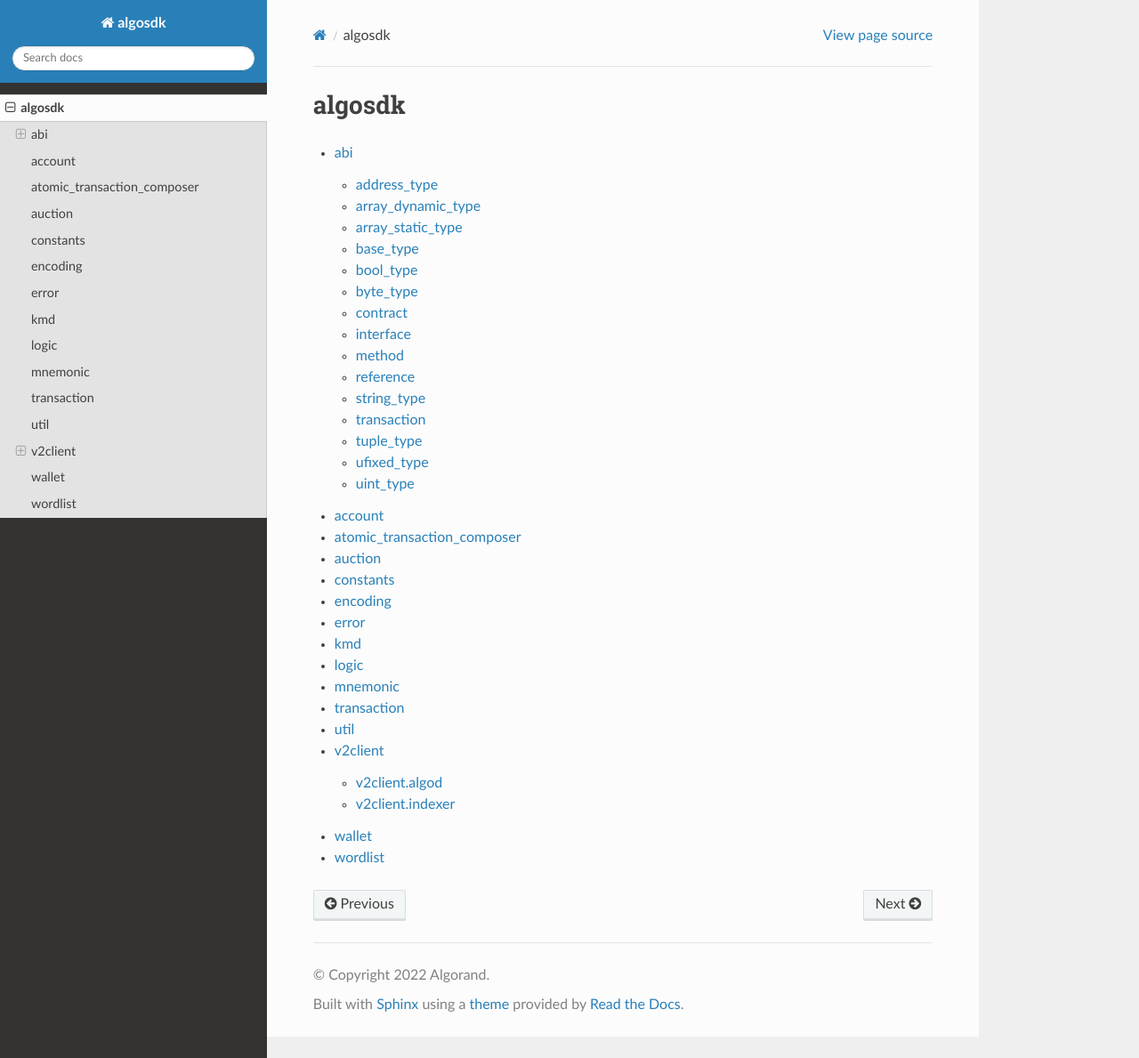
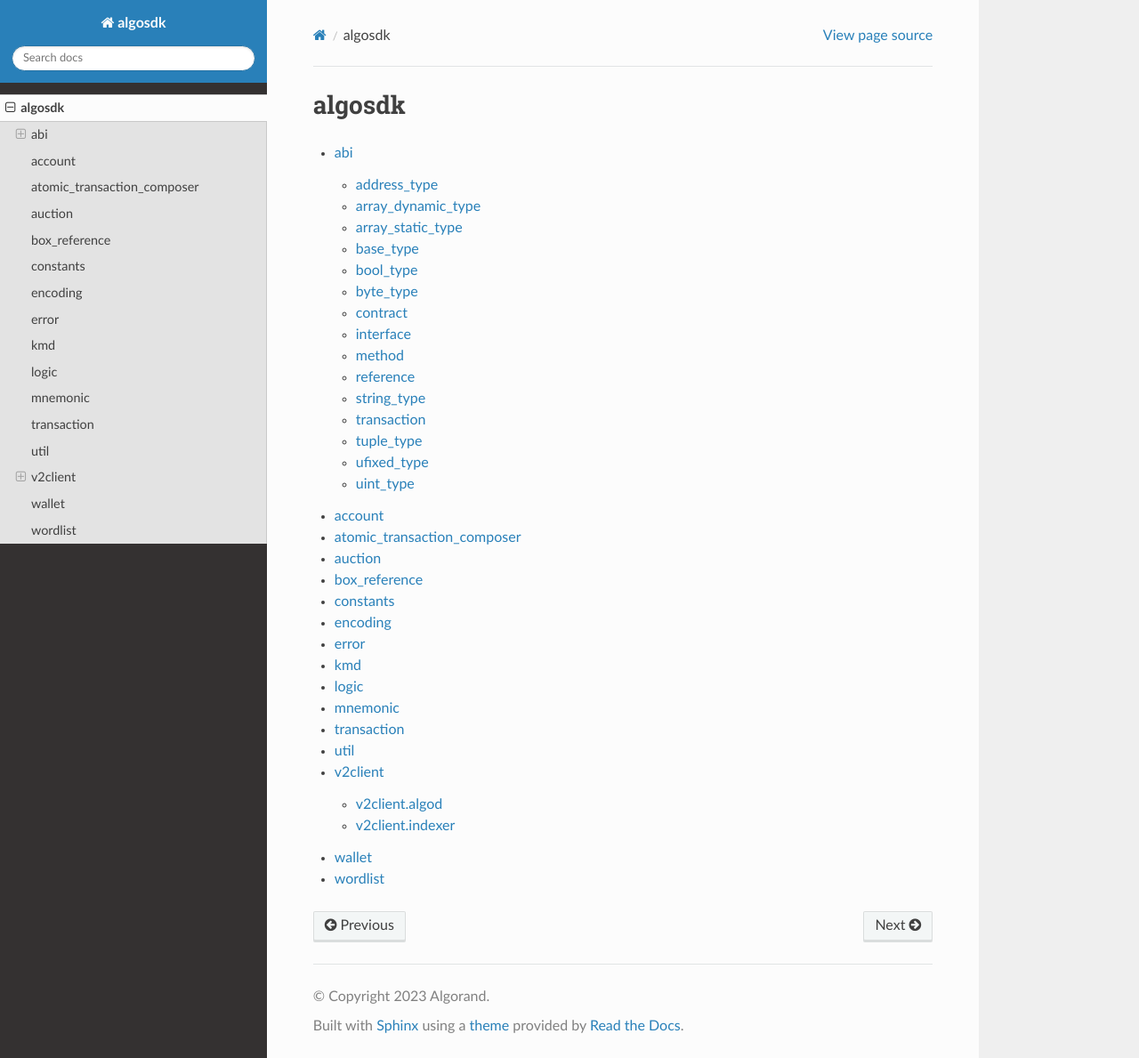
Before and after one commit to algorand/py-algorand-sdk, a Sphinx documentation site: the page built from docs/algosdk/index.rst, in a window 1280 px wide and 1189 px high. Shown: the whole window at 89% size. Built offline with Sphinx 7.4.7 and the Read the Docs theme 2.0.0, drawn with Linux system fonts in a browser that asks for light colours.

Commit message:
Enhancement: Adding `box_reference.py` to Read The Docs (#481)
* Adding `box_reference.py` to Read The Docs + updating copyright year to 2023

```diff
--- a/docs/algosdk/index.rst
+++ b/docs/algosdk/index.rst
@@ -7,6 +7,7 @@
    account
    atomic_transaction_composer
    auction
+   box_reference
    constants
    encoding
    error
--- a/docs/conf.py
+++ b/docs/conf.py
@@ -19,7 +19,7 @@
 # -- Project information -----------------------------------------------------
 
 project = "algosdk"
-copyright = "2022 Algorand"
+copyright = "2023 Algorand"
 author = "Algorand"
 
 
@@ -75,4 +75,4 @@
 # Add any paths that contain custom static files (such as style sheets) here,
 # relative to this directory. They are copied after the builtin static files,
 # so a file named "default.css" will overwrite the builtin "default.css".
-html_static_path = ["_static"]
+# html_static_path = ["_static"]
```
Also changed, not shown: docs/algosdk/box_reference.rst (added, +7 -0 lines).
